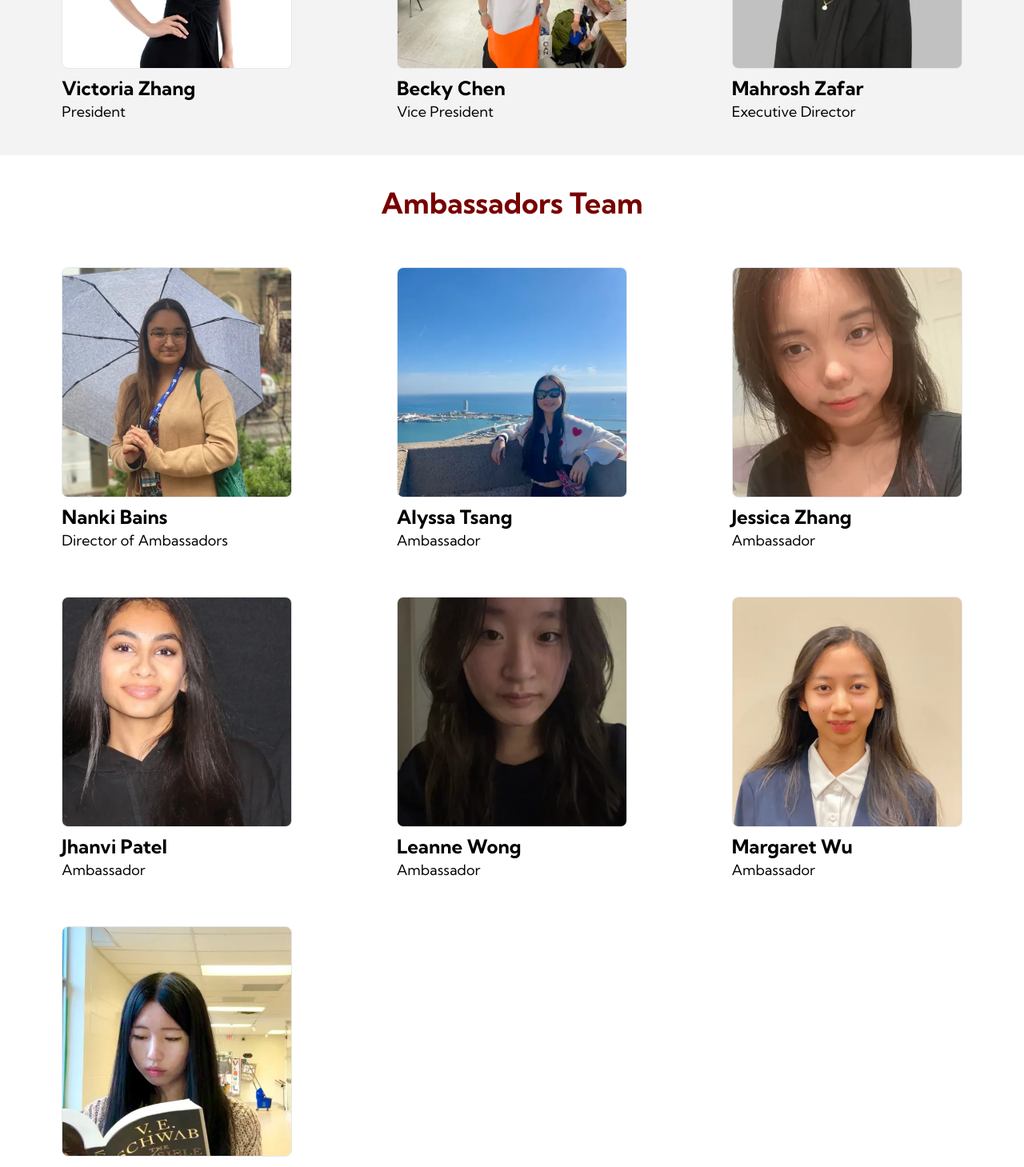
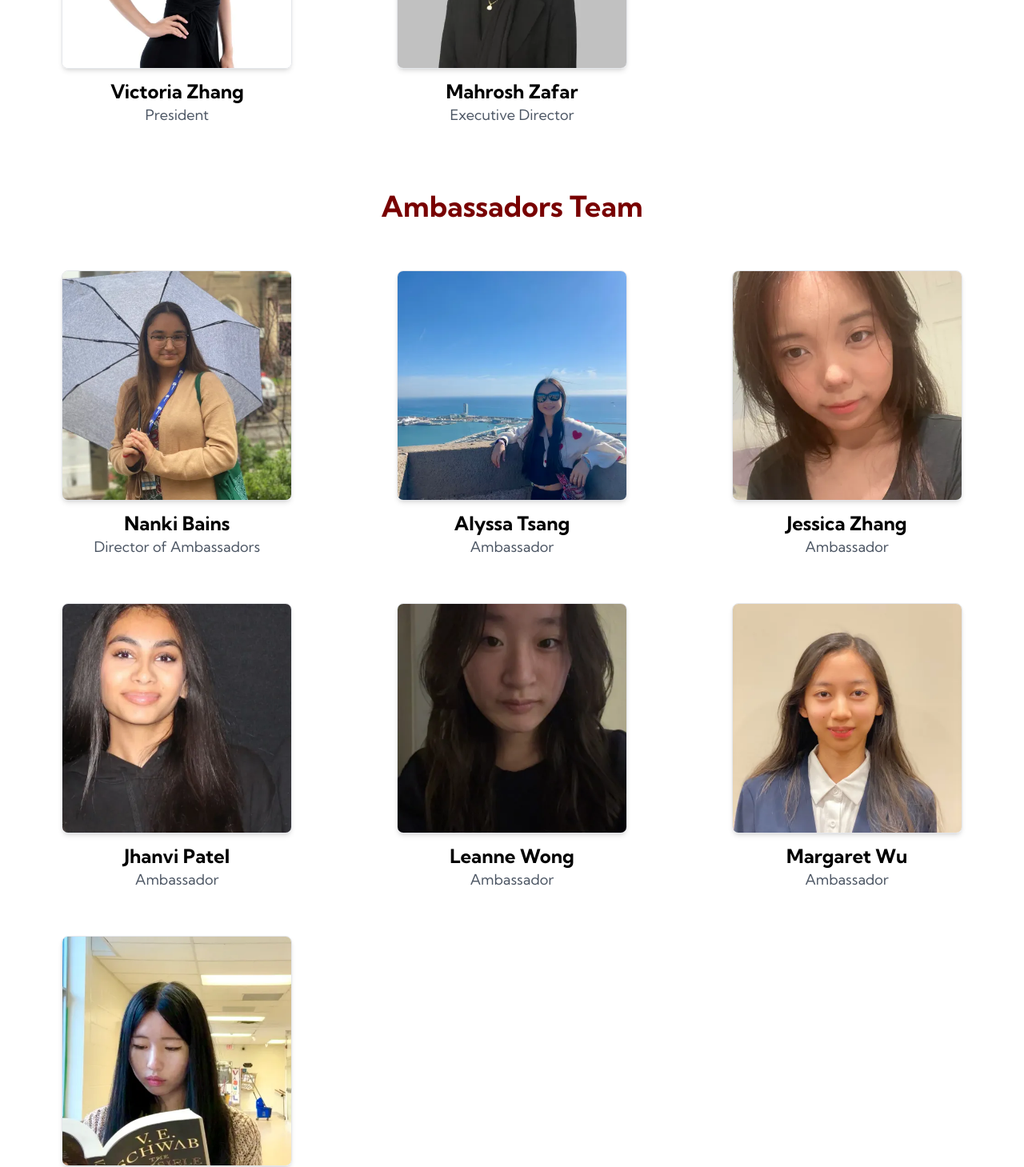
Before and after one commit to MCYC-Canada/MCYC, a Next.js app: page /team in a window 1280 px wide. Shown: the part 940-2399 px from the top of the page at 80% size. Built offline with nearby package versions, Linux system fonts and the light colour scheme.

Commit message:
modifying animations

```diff
--- /dev/null
+++ b/src/app/(main)/components/Preloader.tsx
@@ -0,0 +1,8 @@
+// components/Preloader.tsx
+export default function Preloader() {
+  return (
+    <div className="fixed inset-0 z-50 bg-white flex items-center justify-center">
+      <div className="animate-spin rounded-full h-20 w-20 border-t-4 border-b-4 border-brown-600"></div>
+    </div>
+  );
+}
--- a/src/app/(main)/components/Profile.tsx
+++ b/src/app/(main)/components/Profile.tsx
@@ -1,36 +1,37 @@
-import Link from 'next/link'; // Import Link from 'next/link'
-import Image from 'next/image'
+'use client';
 
-// Define props with a type
+import Image from 'next/image';
+import { motion } from 'framer-motion';
+
 interface ProfileProps {
   name: string;
   src: string;
   position: string;
 }
 
-export default function Profile(props: ProfileProps) {
+export default function Profile({ name, src, position }: ProfileProps) {
   return (
-    <div className="m-5">
+    <motion.div
+      className="m-5 flex flex-col items-center text-center"
+      initial={{ opacity: 0, y: 30 }}
+      whileInView={{ opacity: 1, y: 0 }}
+      transition={{ duration: 0.4 }}
+      viewport={{ once: true }}
+    >
+      <div className="relative w-40 h-40 sm:w-60 sm:h-60 md:w-72 md:h-72">
         <Image
-        src={"/team_photos/"+props.src}
-        alt="Picture of the author"
-        width = {500}
-        height = {500}
-        // width={500} automatically provided
-        // height={500} automatically provided
-        loading="lazy"
-        // blurDataURL="data:..." //automatically provided
-        blurDataURL={`/team_photos_placeholders/${props.src.replace(/.jpg/gi, ".avi")}`} // Optional blur-up while loading
-        placeholder='blur'
-        className="border rounded-lg h-72 w-72 object-cover"
+          src={`/team_photos/${src}`}
+          alt={`Portrait of ${name}`}
+          fill
+          placeholder="blur"
+          blurDataURL={`/team_photos_placeholders/${src.replace(/\.(webp|jpg|jpeg|png)$/i, ".avi")}`}
+          loading="lazy"
+          className="rounded-lg object-cover border shadow-md"
         />
-        {/* <img src={"/team_photos/"+props.src} width="85%" className="border rounded-lg h-72 w-72 object-cover" /> */}
-        <p className="text-2xl font-bold mt-2">{props.name}</p>
-        <p className="text-lg">{props.position}</p>
-        {/* <img className="border rounded-lg h-60 w-60 object-cover" src="team_photos\management\mahrosh_zafar.jpg"></img> */}
-    </div>
+      </div>
 
-
-
+      <p className="text-xl sm:text-2xl font-bold mt-3">{name}</p>
+      <p className="text-base sm:text-lg text-gray-600">{position}</p>
+    </motion.div>
   );
 }
--- a/src/app/(main)/team/page.tsx
+++ b/src/app/(main)/team/page.tsx
@@ -1,148 +1,167 @@
 // pages/sponsors/index.tsx
-import React from 'react';
-// import Navbar from '../components/Navbar';
-// import Footer from '../components/Footer';
-// import Button from '../components/Button';
-// import Month from '../components/Month';
+'use client';
 
-// import Sponsor from '../components/Sponsor'
+import React, { useEffect, useState } from 'react';
+import Image from 'next/image';
 import Profile from '../components/Profile';
+import Preloader from '../components/Preloader';
+
+interface Member {
+  src: string;
+  name: string;
+  position: string;
+}
+
+interface TeamSectionProps {
+  title: string;
+  members: Member[];
+  bg?: string;
+}
+
+const TeamSection = ({ title, members, bg = 'white' }: TeamSectionProps) => (
+  <div className={`bg-${bg} m-0`}>
+    <h2 className="text-4xl font-bold text-center pt-10 pb-5 text-line-brown">{title}</h2>
+    <div className="grid grid-cols-1 sm:grid-cols-2 md:grid-cols-3 gap-4 p-5 place-items-center">
+      {members.map((member, index) => (
+        <Profile key={`${member.name}-${index}`} {...member} />
+      ))}
+    </div>
+  </div>
+);
 
 const Team: React.FC = () => {
+  const [loading, setLoading] = useState(true);
+  const [imageLoaded, setImageLoaded] = useState(false);
+
+  useEffect(() => {
+    const timeout = setTimeout(() => setLoading(false), 3000);
+    return () => clearTimeout(timeout);
+  }, []);
+
+  if (loading) return <Preloader />;
+
   return (
     <div>
-      <img src="bg.webp" className="border rounded-none h-96 w-full object-cover" />
-      <div className="bg-white h-32 w-full flex justify-center items-center text-lg m-0 text-center">
+      {/* Hero image with smooth fade-in */}
+      <div className="relative w-full h-96 overflow-hidden">
+        <Image
+          src="/bg.webp"
+          alt="Team background"
+          fill
+          priority
+          onLoadingComplete={() => setImageLoaded(true)}
+          className={`object-cover transition-opacity duration-1000 ease-in-out ${
+            imageLoaded ? 'opacity-100' : 'opacity-0'
+          }`}
+        />
+      </div>
+
+      <div className="bg-white h-32 w-full flex justify-center items-center text-lg text-center px-4">
         <p>Meet the individuals working behind the organization.</p>
       </div>
 
-      {/* Management Team */}
-      <div className="bg-gray-white m-0">
-        {/* Header */}
-        <h2 className="text-4xl font-bold text-center pt-10 pb-5 text-line-brown">Management Team</h2>
-        {/* Photos */}
-        <div className="grid grid-cols-1 sm:grid-cols-2 md:grid-cols-3 gap-4 p-5 place-items-center">
-          <Profile src="Management/cropped_victoria_zhang.webp" name="Victoria Zhang" position="President" />
-          <Profile src="Management/cropped_beck_beck.webp" name="Becky Chen" position="Vice President" />
-          <Profile src="Management/cropped_mahrosh_zafar.webp" name="Mahrosh Zafar" position="Executive Director" />
-        </div>
-      </div>
+      <TeamSection
+        title="Management Team"
+        members={[
+          { src: 'Management/cropped_victoria_zhang.webp', name: 'Victoria Zhang', position: 'President' },
+          { src: 'Management/cropped_mahrosh_zafar.webp', name: 'Mahrosh Zafar', position: 'Executive Director' },
+        ]}
+        bg="white"
+      />
 
-      {/* Ambassadors Team */}
-      <div className="bg-white m-0">
-        {/* Header */}
-        <h2 className="text-4xl font-bold text-center pt-10 pb-5 text-line-brown">Ambassadors Team</h2>
-        {/* Photos */}
-        <div className="grid grid-cols-1 sm:grid-cols-2 md:grid-cols-3 gap-4 p-5 place-items-center">
-          <Profile src="Ambassadors/cropped_nanki_bains.webp" name="Nanki Bains" position="Director of Ambassadors" />
-          <Profile src="Ambassadors/cropped_alyssa_t.webp" name="Alyssa Tsang" position="Ambassador" />
-          <Profile src="Ambassadors/cropped_jessica_zhang.webp" name="Jessica Zhang" position="Ambassador" />
-          <Profile src="Ambassadors/cropped_jhanvi_patel.webp" name="Jhanvi Patel" position="Ambassador" />
-          <Profile src="Ambassadors/cropped_leanne_wong.webp" name="Leanne Wong" position="Ambassador" />
-          <Profile src="Ambassadors/cropped_maggie_wu.webp" name="Margaret Wu" position="Ambassador" />
-          <Profile src="Ambassadors/cropped_serena.webp" name="Serena Sum" position="Ambassador" />
-        </div>
-      </div>
+      <TeamSection
+        title="Ambassadors Team"
+        members={[
+          { src: 'Ambassadors/cropped_nanki_bains.webp', name: 'Nanki Bains', position: 'Director of Ambassadors' },
+          { src: 'Ambassadors/cropped_alyssa_t.webp', name: 'Alyssa Tsang', position: 'Ambassador' },
+          { src: 'Ambassadors/cropped_jessica_zhang.webp', name: 'Jessica Zhang', position: 'Ambassador' },
+          { src: 'Ambassadors/cropped_jhanvi_patel.webp', name: 'Jhanvi Patel', position: 'Ambassador' },
+          { src: 'Ambassadors/cropped_leanne_wong.webp', name: 'Leanne Wong', position: 'Ambassador' },
+          { src: 'Ambassadors/cropped_maggie_wu.webp', name: 'Margaret Wu', position: 'Ambassador' },
+          { src: 'Ambassadors/cropped_serena.webp', name: 'Serena Sum', position: 'Ambassador' },
+        ]}
+      />
 
-      {/* Community Engagement Team */}
-      <div className="bg-gray-white m-0">
-        {/* Header */}
-        <h2 className="text-4xl font-bold text-center pt-10 pb-5 text-line-brown">Community Engagement Team</h2>
-        {/* Photos */}
-        <div className="grid grid-cols-1 sm:grid-cols-2 md:grid-cols-3 gap-4 p-5 place-items-center">
-          <Profile src="Community Engagement/cropped_riya_brar.webp" name="Riya Brar" position="Director of Community Engagement" />
-          <Profile src="Community Engagement/cropped_zahra_shahid.webp" name="Zahra Shahid" position="Community Engagement Associate" />
-        </div>
-      </div>
+      <TeamSection
+        title="Community Engagement Team"
+        members={[
+          { src: 'Community Engagement/cropped_riya_brar.webp', name: 'Riya Brar', position: 'Director of Community Engagement' },
+          { src: 'Community Engagement/cropped_zahra_shahid.webp', name: 'Zahra Shahid', position: 'Community Engagement Associate' },
+        ]}
+        bg="gray-white"
+      />
 
-      {/* Events Team */}
-      <div className="bg-white m-0">
-        {/* Header */}
-        <h2 className="text-4xl font-bold text-center pt-10 pb-5 text-line-brown">Events Team</h2>
-        {/* Photos */}
-        <div className="grid grid-cols-1 sm:grid-cols-2 md:grid-cols-3 gap-4 p-5 place-items-center">
-          <Profile src="Events/cropped_archisha_Kishore.webp" name="Archisha Kishore" position="Events Director" />
-          <Profile src="Events/cropped_nabiha_tariq.webp" name="Nabiha Tariq" position="Events Director" />
+      <TeamSection
+        title="Events Team"
+        members={[
+          { src: 'Events/cropped_archisha_Kishore.webp', name: 'Archisha Kishore', position: 'Events Director' },
+          { src: 'Events/cropped_nabiha_tariq.webp', name: 'Nabiha Tariq', position: 'Events Director' },
+          { src: 'Events/cropped_alexa_sriranjan.webp', name: 'Alexa Sriranjan', position: 'Events Coordinator' },
+          { src: 'Events/cropped_daniel_to.webp', name: 'Daniel To', position: 'Events Coordinator' },
+          { src: 'Events/cropped_evelin_chang.webp', name: 'Evelin Chang', position: 'Event Coordinator' },
+          { src: 'Events/cropped_harshini_kengeswaran.webp', name: 'Harshini Kengeswaran', position: 'Event Coordinator' },
+          { src: 'Events/cropped_hiya_shah.webp', name: 'Hiya Shah', position: 'Events Coordinator' },
+          { src: 'Events/cropped_lynaamamrya.webp', name: 'Lyna amamrya', position: 'Events Coordinator' },
+          { src: 'Events/cropped_nithishaa_packiareginauld.webp', name: 'Nithishaa Packiareginauld', position: 'Events Coordinator' },
+          { src: 'Events/cropped_saamanthy_naveendrathas.webp', name: 'Saamanthy Naveendrathas', position: 'Events Coordinator' },
+          { src: 'Events/cropped_steven.webp', name: 'Steven Zhu', position: 'Events Coordinator' },
+        ]}
+      />
 
-          <Profile src="Events/cropped_alexa_sriranjan.webp" name="Alexa Sriranjan" position="Events Coordinator" />
-          <Profile src="Events/cropped_daniel_to.webp" name="Daniel To" position="Events Coordinator" />
-          <Profile src="Events/cropped_evelin_chang.webp" name="Evelin Chang" position="Event Coordinator" />
-          <Profile src="Events/cropped_harshini_kengeswaran.webp" name="Harshini Kengeswaran" position="Event Coordinator" />
-          <Profile src="Events/cropped_hiya_shah.webp" name="Hiya Shah" position="Events Coordinator" />
-          <Profile src="Events/cropped_lynaamamrya.webp" name="Lyna amamrya" position="Events Coordinator" />
-          <Profile src="Events/cropped_nithishaa_packiareginauld.webp" name="Nithishaa Packiareginauld" position="Events Coordinator" />
-          <Profile src="Events/cropped_saamanthy_naveendrathas.webp" name="Saamanthy Naveendrathas" position="Events Coordinator" />
-          <Profile src="Events/cropped_steven.webp" name="Steven Zhu" position="Events Coordinator" />
-        </div>
-      </div>
+      <TeamSection
+        title="Finance Team"
+        members={[
+          { src: 'Finance/cropped_chantal_li.webp', name: 'Chantal Li', position: 'Director of Finance' },
+          { src: 'Finance/cropped_logan_mak.webp', name: 'Logan Mak', position: 'Finance Associate' },
+          { src: 'Finance/cropped_manasvi_t.webp', name: 'Manasvi Tirukachi', position: 'Finance Associate' },
+          { src: 'Finance/cropped_sreeja_banerjee.webp', name: 'Sreeja Banerjee', position: 'Finance Associate' },
+        ]}
+        bg="gray-white"
+      />
 
-      {/* Finance Team */}
-      <div className="bg-gray-white m-0">
-        {/* Header */}
-        <h2 className="text-4xl font-bold text-center pt-10 pb-5 text-line-brown">Finance Team</h2>
-        {/* Photos */}
-        <div className="grid grid-cols-1 sm:grid-cols-2 md:grid-cols-3 gap-4 p-5 place-items-center">
-          <Profile src="Finance/cropped_chantal_li.webp" name="Chantal Li" position="Director of Finance" />
-          <Profile src="Finance/cropped_logan_mak.webp" name="Logan Mak" position="Finance Associate" />
-          <Profile src="Finance/cropped_manasvi_t.webp" name="Manasvi Tirukachi" position="Finance Associate" />
-          <Profile src="Finance/cropped_sreeja_banerjee.webp" name="Sreeja Banerjee" position="Finance Associate" />
-        </div>
-      </div>
+      <TeamSection
+        title="Marketing Team"
+        members={[
+          { src: 'Marketing/cropped_akishai_sabaratnasarma.webp', name: 'Akishai Sabaratnasarma', position: 'Director of Marketing' },
+          { src: 'placeholder.webp', name: 'Julia Joseph', position: 'Director of Marketing' },
+          { src: 'placeholder.webp', name: 'Johnson Jin', position: 'Marketing Associate' },
+        ]}
+      />
 
-      {/* Marketing Team */}
-      <div className="bg-white m-0">
-        {/* Header */}
-        <h2 className="text-4xl font-bold text-center pt-10 pb-5 text-line-brown">Marketing Team</h2>
-        {/* Photos */}
-        <div className="grid grid-cols-1 sm:grid-cols-2 md:grid-cols-3 gap-4 p-5 place-items-center">
-          <Profile src="Marketing/cropped_akishai_sabaratnasarma.webp" name="Akishai Sabaratnasarma" position="Director of Marketing" />
-          <Profile src="placeholder.webp" name="Julia Joseph" position="Director of Marketing" />
-          <Profile src="placeholder.webp" name="Johnson Jin" position="Marketing Associate" />
-        </div>
-      </div>
+      <TeamSection
+        title="Media Team"
+        members={[
+          { src: 'Media/cropped_cecilia_vong.webp', name: 'Cecilia Vong', position: 'Director of Media' },
+          { src: 'Media/cropped_tarlan_kamalian.webp', name: 'Tarlan Kamalian', position: 'Director of Media' },
+          { src: 'Media/cropped_harkirat.webp', name: 'Harkirat Jabbal', position: 'Director of Media' },
+          { src: 'Media/cropped_ellie_liu.webp', name: 'Ellie Liu', position: 'Graphic Designer' },
+          { src: 'Media/cropped_gabriella_tai.webp', name: 'Gabriella Tai', position: 'Graphic Designer' },
+          { src: 'Media/cropped_carissa_kong.webp', name: 'Carissa Kong', position: 'Writer' },
+          { src: 'Media/cropped_nurzahan.webp', name: 'Nurzahan Chowdhury', position: 'Writer' },
+          { src: 'Media/cropped_anum_sheikh.webp', name: 'Anum Sheikh', position: 'Editor' },
+        ]}
+        bg="gray-white"
+      />
 
-      {/* Media Team */}
-      <div className="bg-gray-white m-0">
-        {/* Header */}
-        <h2 className="text-4xl font-bold text-center pt-10 pb-5 text-line-brown">Media Team</h2>
-        {/* Photos */}
-        <div className="grid grid-cols-1 sm:grid-cols-2 md:grid-cols-3 gap-4 p-5 place-items-center">
-          <Profile src="Media/cropped_cecilia_vong.webp" name="Cecilia Vong" position="Director of Media" />
-          <Profile src="Media/cropped_tarlan_kamalian.webp" name="Tarlan Kamalian" position="Director of Media" />
-          <Profile src="Media/cropped_harkirat.webp" name="Harkirat Jabbal" position="Director of Media" />
+      <TeamSection
+        title="Outreach Team"
+        members={[
+          { src: 'Outreach/cropped_naseem_parpia.webp', name: 'Naseem Parpia', position: 'Outreach Director' },
+          { src: 'Outreach/cropped_carolyn_shi.webp', name: 'Carolyn Shi', position: 'Outreach Coordinator' },
+          { src: 'Outreach/cropped_cheryl_chiu.webp', name: 'Cheryl Chiu', position: 'Outreach Coordinator' },
+          { src: 'Outreach/cropped_eshal_siddiqi.webp', name: 'Eshal Siddiqi', position: 'Outreach Coordinator' },
+        ]}
+      />
 
-          <Profile src="Media/cropped_ellie_liu.webp" name="Ellie Liu" position="Graphic Designer" />
-          <Profile src="Media/cropped_gabriella_tai.webp" name="Gabriella Tai" position="Graphic Designer" />
-          <Profile src="Media/cropped_carissa_kong.webp" name="Carissa Kong" position="Writer" />
-          <Profile src="Media/cropped_nurzahan.webp" name="Nurzahan Chowdhury" position="Writer" />
-          <Profile src="Media/cropped_anum_sheikh.webp" name="Anum Sheikh" position="Editor" />
-        </div>
-      </div>
-
-      {/* Outreach Team */}
-      <div className="bg-white m-0">
-        {/* Header */}
-        <h2 className="text-4xl font-bold text-center pt-10 pb-5 text-line-brown">Outreach Team</h2>
-        {/* Photos */}
-        <div className="grid grid-cols-1 sm:grid-cols-2 md:grid-cols-3 gap-4 p-5 place-items-center">
-          <Profile src="Outreach/cropped_naseem_parpia.webp" name="Naseem Parpia" position="Outreach Director" />
-          <Profile src="Outreach/cropped_carolyn_shi.webp" name="Carolyn Shi" position="Outreach Coordinator" />
-          <Profile src="Outreach/cropped_cheryl_chiu.webp" name="Cheryl Chiu" position="Outreach Coordinator" />
-          <Profile src="Outreach/cropped_eshal_siddiqi.webp" name="Eshal Siddiqi" position="Outreach Coordinator" />
-        </div>
-      </div>
-
-      {/* Web Dev Team */}
-      <div className="bg-gray-white m-0">
-        {/* Header */}
-        <h2 className="text-4xl font-bold text-center pt-10 pb-5 text-line-brown">Web Dev Team</h2>
-        {/* Photos */}
-        <div className="grid grid-cols-1 sm:grid-cols-2 md:grid-cols-3 gap-4 p-5 place-items-center">
-          <Profile src="Web Dev/cropped_grace_zhang.webp" name="Grace Zhang" position="Director of Web Development" />
-          <Profile src="Web Dev/cropped_amrita_rajaram.webp" name="Amrita Rajaram" position="Web Designer" />
-          <Profile src="placeholder.webp" name="Anoch Jeyakanthan" position="Web Developer" />
-        </div>
-      </div>
+      <TeamSection
+        title="Web Dev Team"
+        members={[
+          { src: 'Web Dev/cropped_grace_zhang.webp', name: 'Grace Zhang', position: 'Director of Web Development' },
+          { src: 'Web Dev/cropped_amrita_rajaram.webp', name: 'Amrita Rajaram', position: 'Web Designer' },
+          { src: 'placeholder.webp', name: 'Anoch Jeyakanthan', position: 'Web Developer' },
+        ]}
+        bg="gray-white"
+      />
     </div>
   );
 };
```
Also changed, not shown: src/app/(main)/page.tsx (+13 -10 lines), src/app/(main)/sponsors/page.tsx (+5 -5 lines), 1 other file (tests, documents, lock files or other folders).
